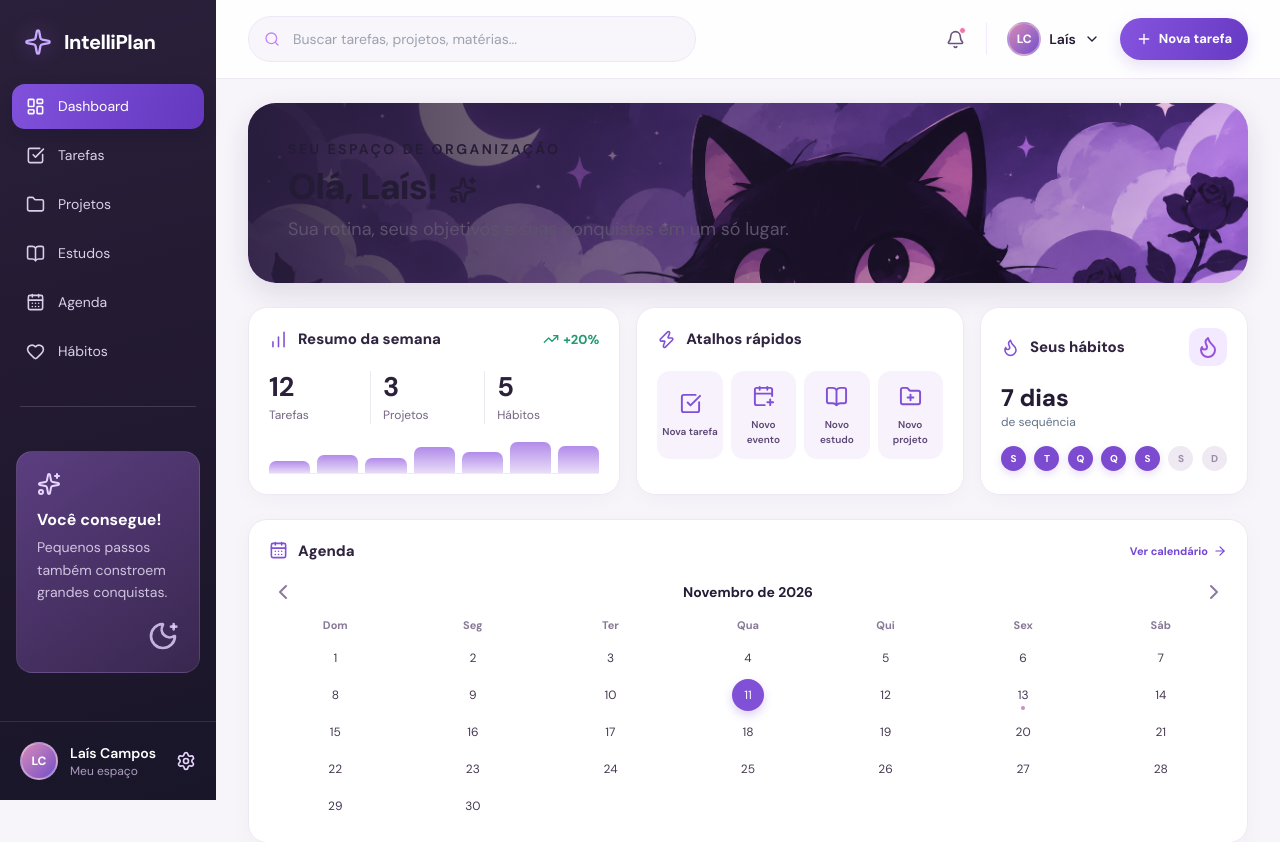
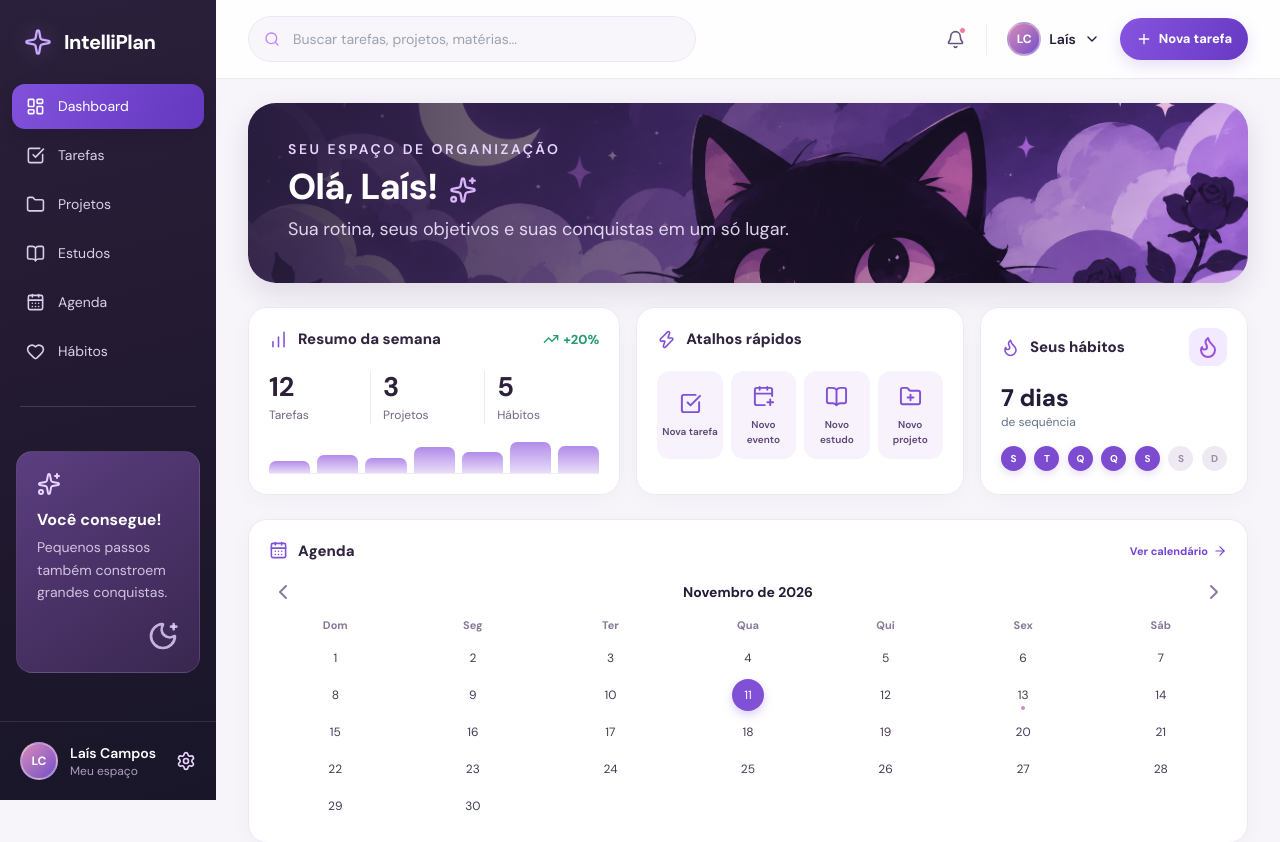
Before and after one commit to ItsMazzu/intelliplan, a Spring app: template src/main/resources/templates/dashboard/dashboard.html in a window 1280 px wide. Shown: the top 842 px of the page. Run offline with Thymeleaf, Linux system fonts and the light colour scheme; the template is opened without the code that fills it, so the values that code supplies are empty; some libraries are stand-ins or nearby versions.

Commit message:
Refactor HTML comments and text colors in dashboard

```diff
--- a/src/main/resources/templates/dashboard/dashboard.html
+++ b/src/main/resources/templates/dashboard/dashboard.html
@@ -5,7 +5,7 @@
   <meta name="viewport" content="width=device-width, initial-scale=1.0">
   <title>IntelliPlan | Dashboard</title>
 
-  <!-- Tailwind CDN: ótimo para prototipação. Para produção, prefira compilar o Tailwind. -->
+  <!-- Tailwind CDN -->
   <script src="https://cdn.tailwindcss.com"></script>
   <script>
     tailwind.config = {
@@ -92,17 +92,17 @@
     </header>
 
     <div class="mx-auto max-w-[1600px] space-y-6 px-5 pb-10 pt-6 md:px-8">
-      <!-- Hero -->
+
+      <!-- Hero Banner com Gatinho PNG -->
       <section class="hero relative overflow-hidden rounded-[28px] px-7 py-8 md:px-10 md:py-9">
         <div class="relative z-10 max-w-xl">
-          <p class="mb-2 text-sm font-semibold uppercase tracking-[.18em] text-violet-700/80">Seu espaço de organização</p>
-          <h1 class="text-3xl font-extrabold tracking-tight text-[#241b35] md:text-4xl">
+          <p class="mb-2 text-sm font-semibold uppercase tracking-[.18em] text-purple-200">Seu espaço de organização</p>
+          <h1 class="text-3xl font-extrabold tracking-tight text-white md:text-4xl">
             Olá, <span th:text="${primeiroNome} ?: 'Laís'">Laís</span>!
-            <i data-lucide="sparkles" class="ml-1 inline h-7 w-7 text-violet-500"></i>
+            <i data-lucide="sparkles" class="ml-1 inline h-7 w-7 text-purple-300"></i>
           </h1>
-          <p class="mt-2 text-base text-[#5f526e] md:text-lg">Sua rotina, seus objetivos e suas conquistas em um só lugar.</p>
+          <p class="mt-2 text-base text-purple-100/90 md:text-lg">Sua rotina, seus objetivos e suas conquistas em um só lugar.</p>
         </div>
-        <div class="hero-orbit" aria-hidden="true"><span>✦</span><span>☾</span><span>✧</span></div>
       </section>
 
       <!-- Summary / quick actions / habits -->
```
